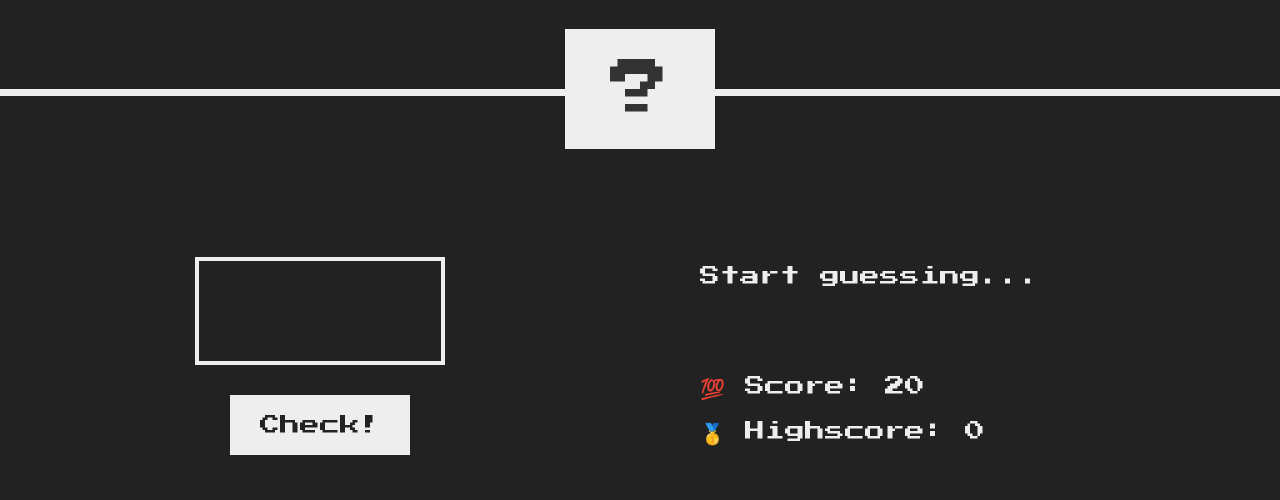
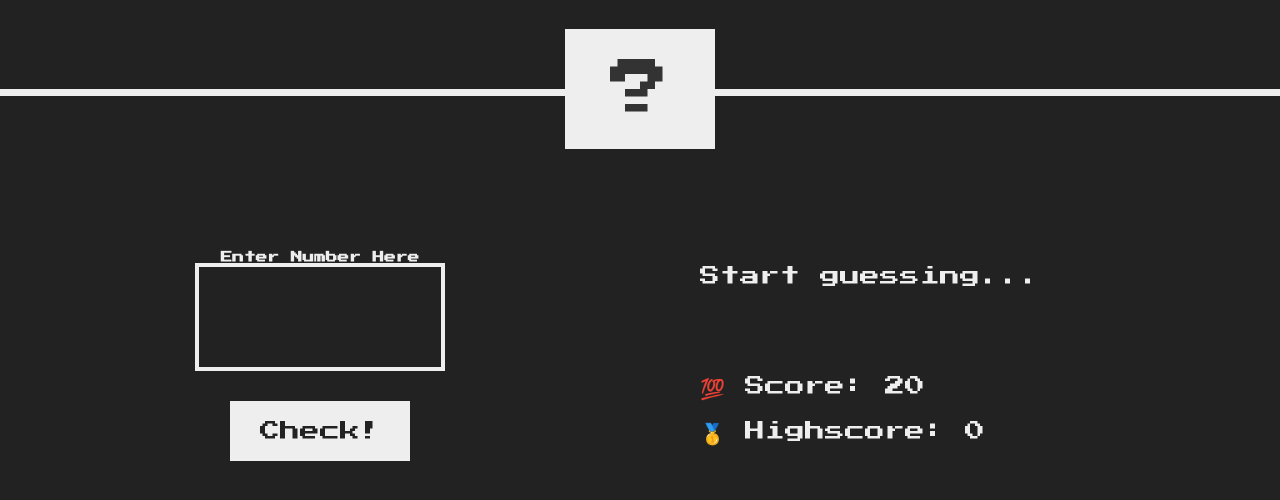
Before and after one commit to suhit1/Guess_The_Number, a plain HTML site: page index.html in a window 1280 px wide. Shown: the part 184-684 px from the top of the page. Drawn offline with Linux system fonts and the light colour scheme.

Commit message:
Update index.html

```diff
--- a/index.html
+++ b/index.html
@@ -16,6 +16,7 @@
     </header>
     <main>
       <section class="left">
+        <h3>Enter Number Here</h3>
         <input type="number" class="guess" />
         <button class="btn check">Check!</button>
       </section>
```
